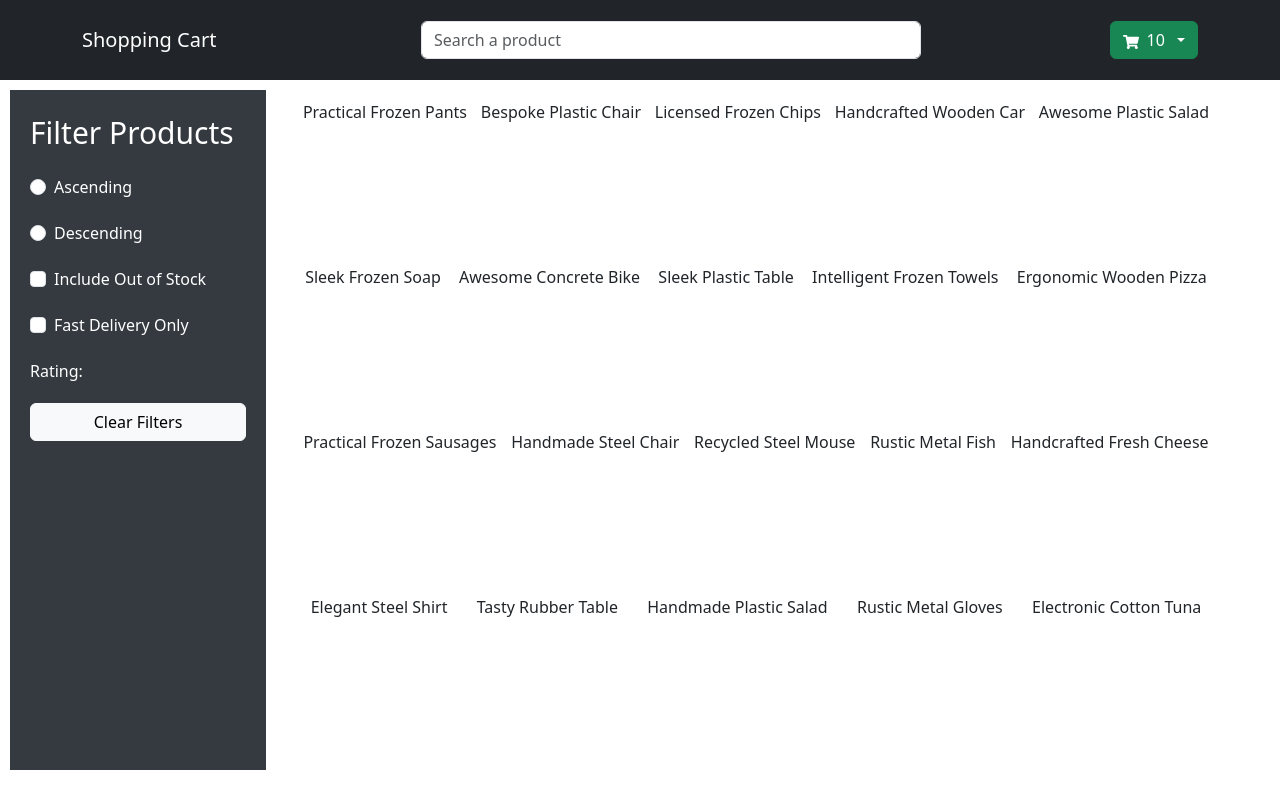
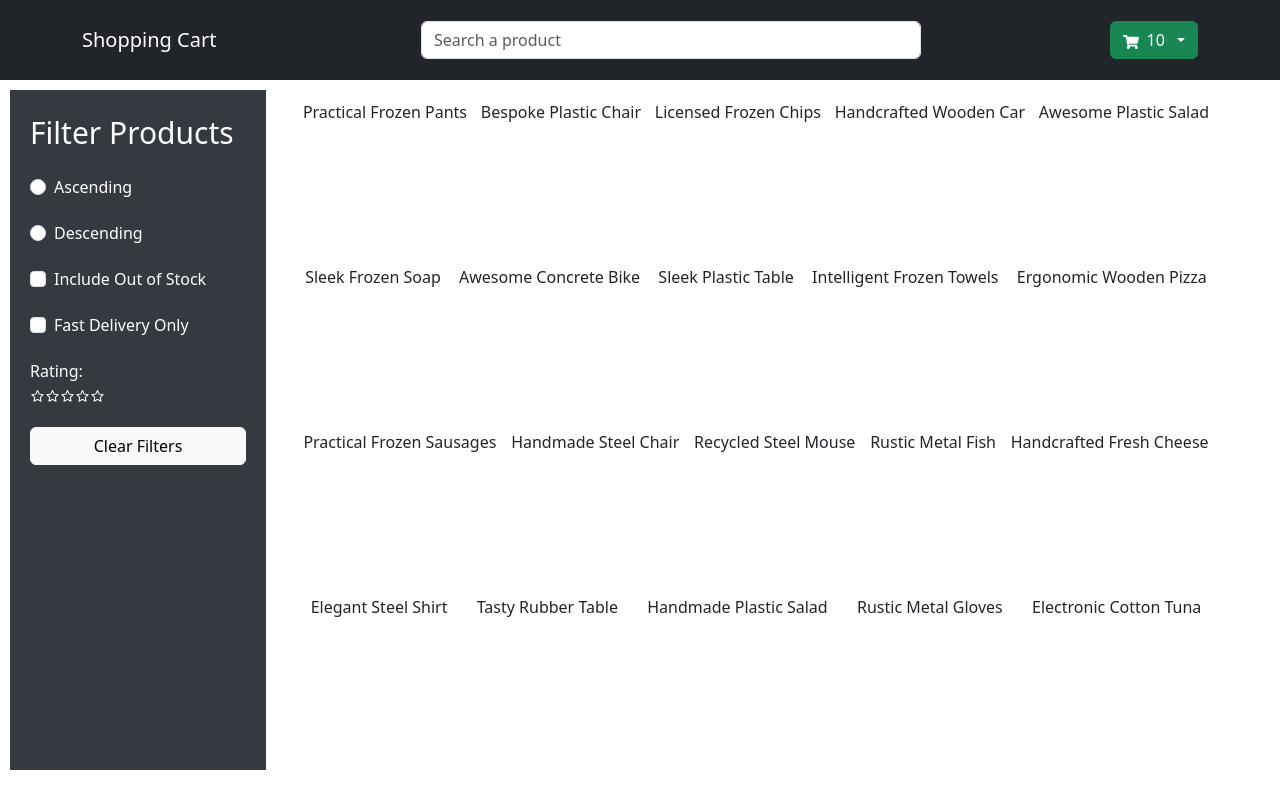
Before and after one commit to thomasthuynh/react-shopping-app, a React (Vite) app: page / in a window 1280 px wide. Built offline with nearby package versions, Linux system fonts and the light colour scheme.

Commit message:
Implemented rating functionality for star icons in filter side bar

```diff
--- a/src/components/Filter.jsx
+++ b/src/components/Filter.jsx
@@ -1,7 +1,11 @@
-import React from "react";
+import React, { useState } from "react";
 import {Button, Form} from "react-bootstrap";
+import Rating from "./Rating";
 
 const Filter = () => {
+
+  const [rating, setRating] = useState()
+
   return (
     <div className="filters">
       <span className="title">Filter Products</span>
@@ -43,16 +47,11 @@ const Filter = () => {
       </span>
       <span>
         <label style={{ paddingRight: 10 }}>Rating: </label>
-        {/* <Rating
-          rating={byRating}
-          onClick={(i) =>
-            productDispatch({
-              type: "FILTER_BY_RATING",
-              payload: i + 1,
-            })
-          }
+        <Rating
+          rating={rating}
+          selectRating={(i) => setRating(i + 1)}
           style={{ cursor: "pointer" }}
-        /> */}
+        />
       </span>
       <Button variant="light">Clear Filters</Button>
     </div>
--- a/src/components/Rating.jsx
+++ b/src/components/Rating.jsx
@@ -1,9 +1,23 @@
-import React from 'react'
+import React from "react";
+import { AiFillStar, AiOutlineStar } from "react-icons/ai";
 
-const Rating = () => {
+const Rating = ({ rating, selectRating, style }) => {
+
   return (
-    <div>Rating</div>
-  )
-}
+    <div>
+      {[...Array(5)].map((_, i) => {
+        return (
+          <span key={i} onClick={() => selectRating(i)} style={style}>
+            {rating > i ? (
+              <AiFillStar fontSize="15px" />
+            ) : (
+              <AiOutlineStar fontSize="15px" />
+            )}
+          </span>
+        );
+      })}
+    </div>
+  );
+};
 
-export default Rating
+export default Rating;
```
